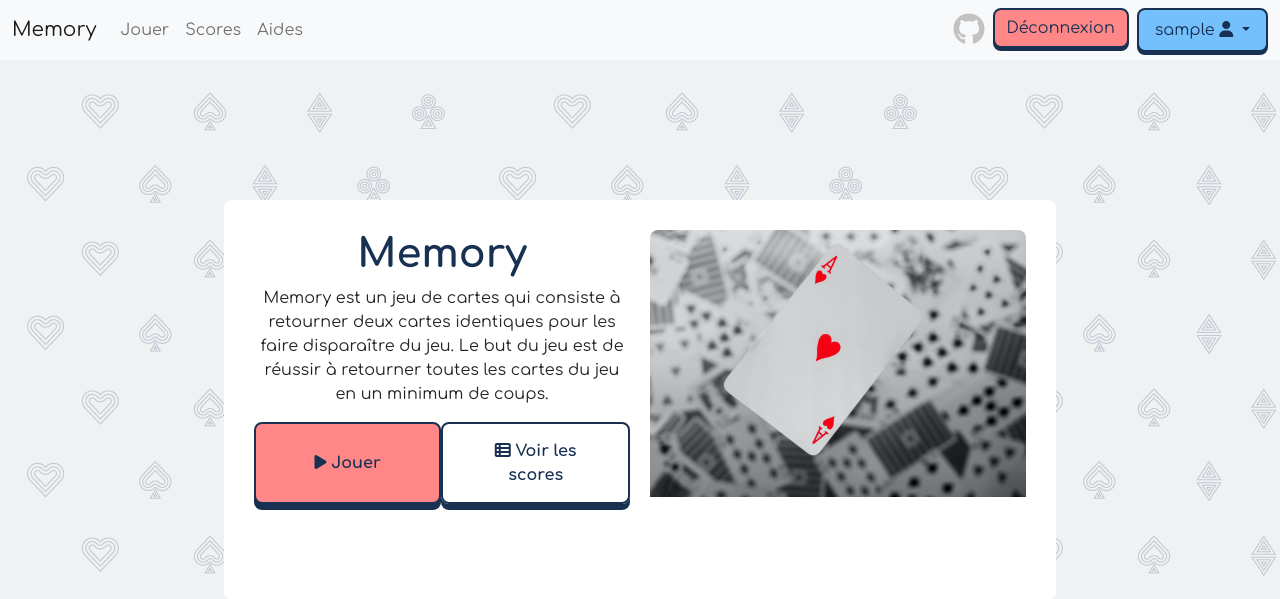
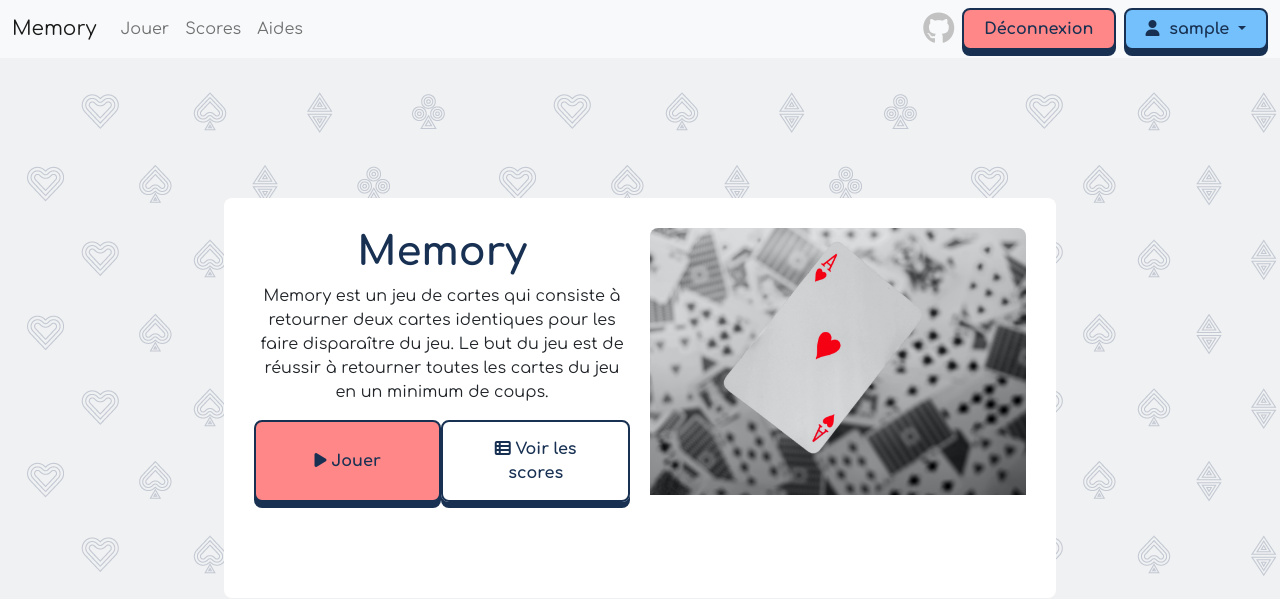
Before and after one commit to jules-jean-louis1/memory, a PHP site: page / in a window 1280 px wide. Shown: the top 599 px of the page. Run offline with PHP 8.4, Linux system fonts and the light colour scheme; the visitor is signed in with stand-in values (Sample User, id 1); some libraries are stand-ins or nearby versions.

Commit message:
style quand co

```diff
--- a/import/header.php
+++ b/import/header.php
@@ -69,8 +69,9 @@ if (isset($_POST['deconnexion'])) {
                   role="button"
                   data-mdb-toggle="dropdown"
                   aria-expanded="false"
-                  ><?php echo $_SESSION['login']; ?>
-                  <i class="fas fa-user"></i>
+                  >
+                  <i class="fas fa-user" style="padding-right: 5px;"></i>
+                  <?php echo $_SESSION['login']; ?>
                   </a>
                       <ul class="dropdown-menu" aria-labelledby="navbarDropdown">
                           <li>
--- a/styles.css
+++ b/styles.css
@@ -30,17 +30,31 @@ header {
 Button if login */
 #navbarDropdown {
     background-color: #74C0FC;
-    border: 2px solid #183153;
+    border: 0.125em solid #183153;
+    border-radius: 0.5em;
+    box-shadow: 0 0.375em 0 #183153;
+    font-weight: 900;
     color: #183153;
-    border-radius: 8px;
-    box-shadow: 0 3px 0px #183153;
+    padding: 7px 20px;
+    width: 100%;
+}
+#navbarDropdown:hover {
+    background-color: #146ebe;
+    transition: 0 ease-in;
 }
 #btn_deco_h {
     background-color: #FF8787;
-    border: 2px solid #183153;
+    border: 0.125em solid #183153;
+    border-radius: 0.5em;
+    box-shadow: 0 0.375em 0 #183153;
+    font-weight: 900;
     color: #183153;
-    border-radius: 8px;
-    box-shadow: 0 3px 0px #183153;
+    padding: 7px 20px;
+    width: 100%;
+}
+#btn_deco_h:hover {
+    background-color: #e03131;
+    transition: 0 ease-in;
 }
 /*#####################################################################
 Button if non login */
@@ -225,7 +239,7 @@ main {
     height: 100%;
 }
 #padding_signup {
-    padding: 8px 0px;
+    padding: 3px 0px;
 }
 
 /*#####################################################################
```
